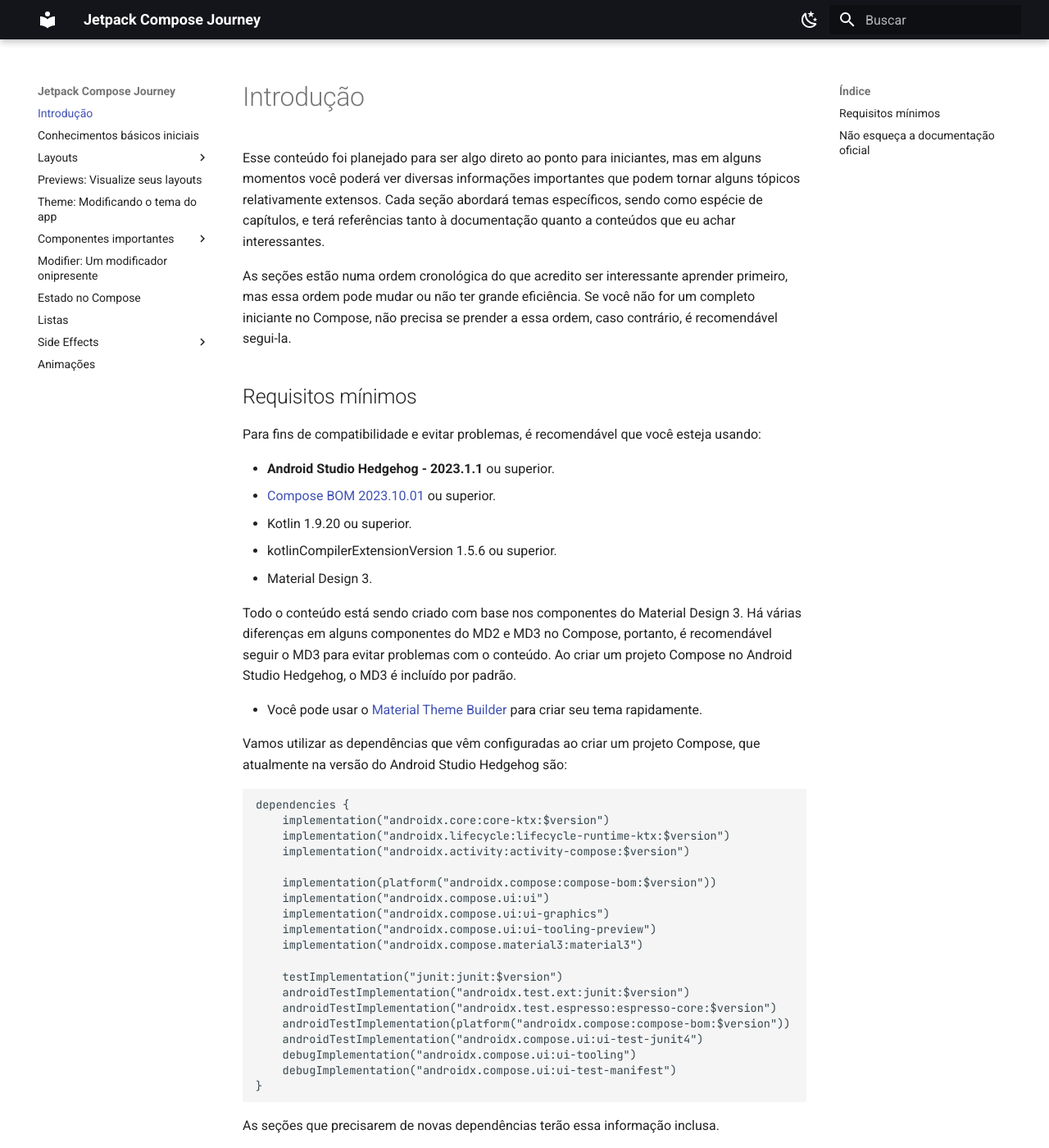
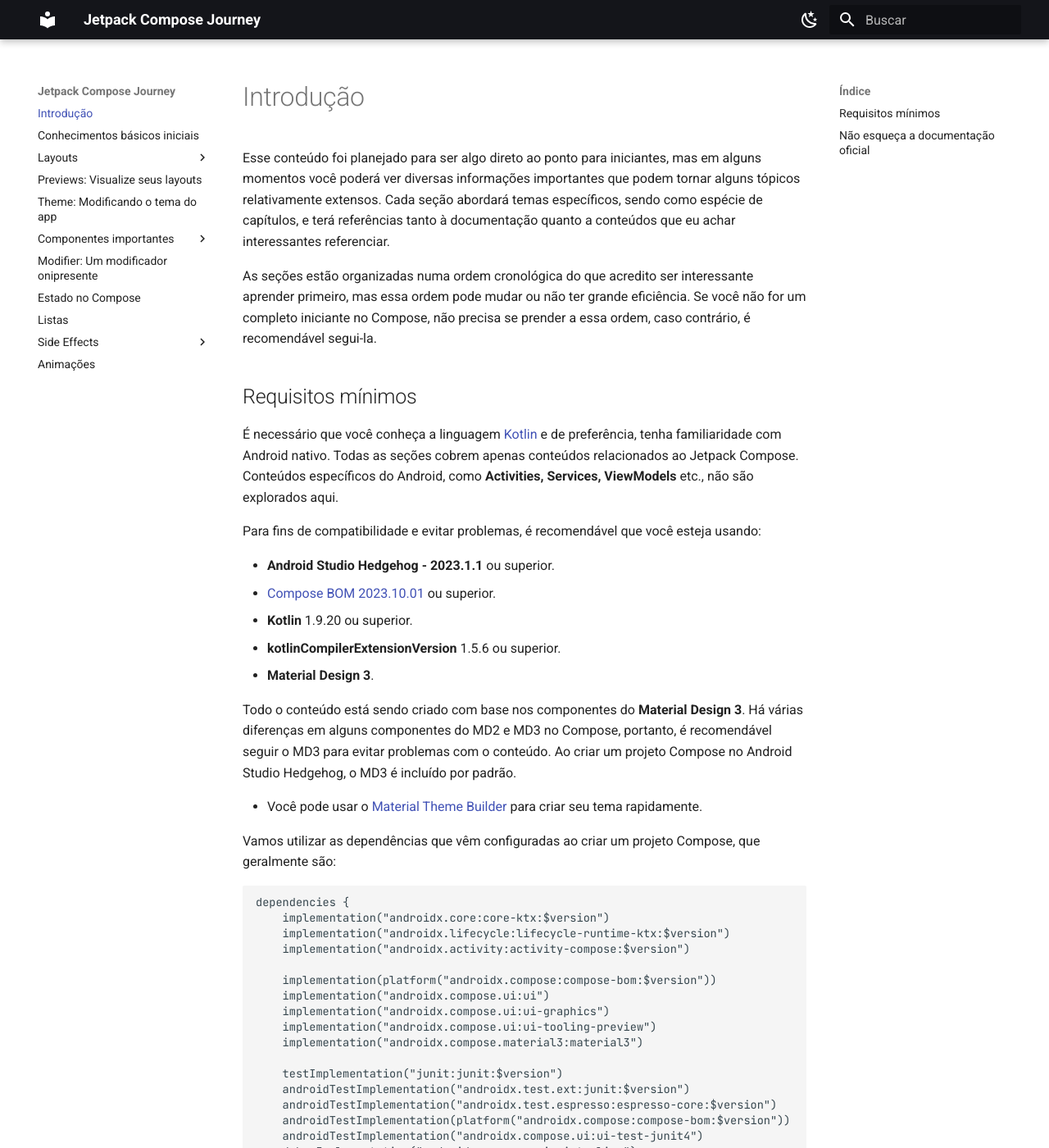
Before and after one commit to jsericksk/Jetpack-Compose-Journey, an MkDocs documentation site: the page built from docs/index.md, in a window 1280 px wide and 1400 px high. Shown: the whole window at 82% size. Built offline with MkDocs 1.6.1 and Material for MkDocs 9.7.7, drawn with Linux system fonts in a browser that asks for light colours; some of the changed text lies outside the part shown.

Commit message:
index.md atualizado

````diff
--- a/docs/index.md
+++ b/docs/index.md
@@ -1,24 +1,26 @@
 # Introdução
 
-Esse conteúdo foi planejado para ser algo direto ao ponto para iniciantes, mas em alguns momentos você poderá ver diversas informações importantes que podem tornar alguns tópicos relativamente extensos. Cada seção abordará temas específicos, sendo como espécie de capítulos, e terá referências tanto à documentação quanto a conteúdos que eu achar interessantes.
+Esse conteúdo foi planejado para ser algo direto ao ponto para iniciantes, mas em alguns momentos você poderá ver diversas informações importantes que podem tornar alguns tópicos relativamente extensos. Cada seção abordará temas específicos, sendo como espécie de capítulos, e terá referências tanto à documentação quanto a conteúdos que eu achar interessantes referenciar.
 
-As seções estão numa ordem cronológica do que acredito ser interessante aprender primeiro, mas essa ordem pode mudar ou não ter grande eficiência. Se você não for um completo iniciante no Compose, não precisa se prender a essa ordem, caso contrário, é recomendável segui-la.
+As seções estão organizadas numa ordem cronológica do que acredito ser interessante aprender primeiro, mas essa ordem pode mudar ou não ter grande eficiência. Se você não for um completo iniciante no Compose, não precisa se prender a essa ordem, caso contrário, é recomendável segui-la.
 
 ## Requisitos mínimos
+
+É necessário que você conheça a linguagem [Kotlin](https://kotlinlang.org/docs/home.html) e de preferência, tenha familiaridade com Android nativo. Todas as seções cobrem apenas conteúdos relacionados ao Jetpack Compose. Conteúdos específicos do Android, como **Activities, Services, ViewModels** etc., não são explorados aqui.
 
 Para fins de compatibilidade e evitar problemas, é recomendável que você esteja usando:
 
 - **Android Studio Hedgehog - 2023.1.1** ou superior.
 - [Compose BOM 2023.10.01](https://developer.android.com/jetpack/compose/bom/bom-mapping) ou superior.
-- Kotlin 1.9.20 ou superior.
-- kotlinCompilerExtensionVersion 1.5.6 ou superior.
-- Material Design 3.
+- **Kotlin** 1.9.20 ou superior.
+- **kotlinCompilerExtensionVersion** 1.5.6 ou superior.
+- **Material Design 3**.
 
-Todo o conteúdo está sendo criado com base nos componentes do Material Design 3. Há várias diferenças em alguns componentes do MD2 e MD3 no Compose, portanto, é recomendável seguir o MD3 para evitar problemas com o conteúdo. Ao criar um projeto Compose no Android Studio Hedgehog, o MD3 é incluído por padrão.
+Todo o conteúdo está sendo criado com base nos componentes do **Material Design 3**. Há várias diferenças em alguns componentes do MD2 e MD3 no Compose, portanto, é recomendável seguir o MD3 para evitar problemas com o conteúdo. Ao criar um projeto Compose no Android Studio Hedgehog, o MD3 é incluído por padrão.
 
 - Você pode usar o [Material Theme Builder](https://m3.material.io/theme-builder) para criar seu tema rapidamente.
 
-Vamos utilizar as dependências que vêm configuradas ao criar um projeto Compose, que atualmente na versão do  Android Studio Hedgehog são:
+Vamos utilizar as dependências que vêm configuradas ao criar um projeto Compose, que geralmente são:
 
 ```gradle
 dependencies {
@@ -46,4 +48,4 @@
 
 ## Não esqueça a documentação oficial
 
-O foco desse conteúdo não é substituir a documentação oficial nem você deve evitar de lê-la, é claro. Em muitas seções você lerá coisas que foram retiradas da própria documentação, mas usando outras palavras, tentando tornar mais simples ou mais explicativo. Tentarei melhorar apenas o que eu achar necessário.
+O foco desse conteúdo não é substituir a documentação oficial nem você deve evitar de lê-la. A maioria do conteúdo terá como fonte de apoio a própria documentação. Em muitas seções você lerá coisas que foram retiradas dela, às vezes usando outras palavras, tentando tornar mais simples ou mais explicativo. Tentarei melhorar apenas o que eu achar necessário.
````
